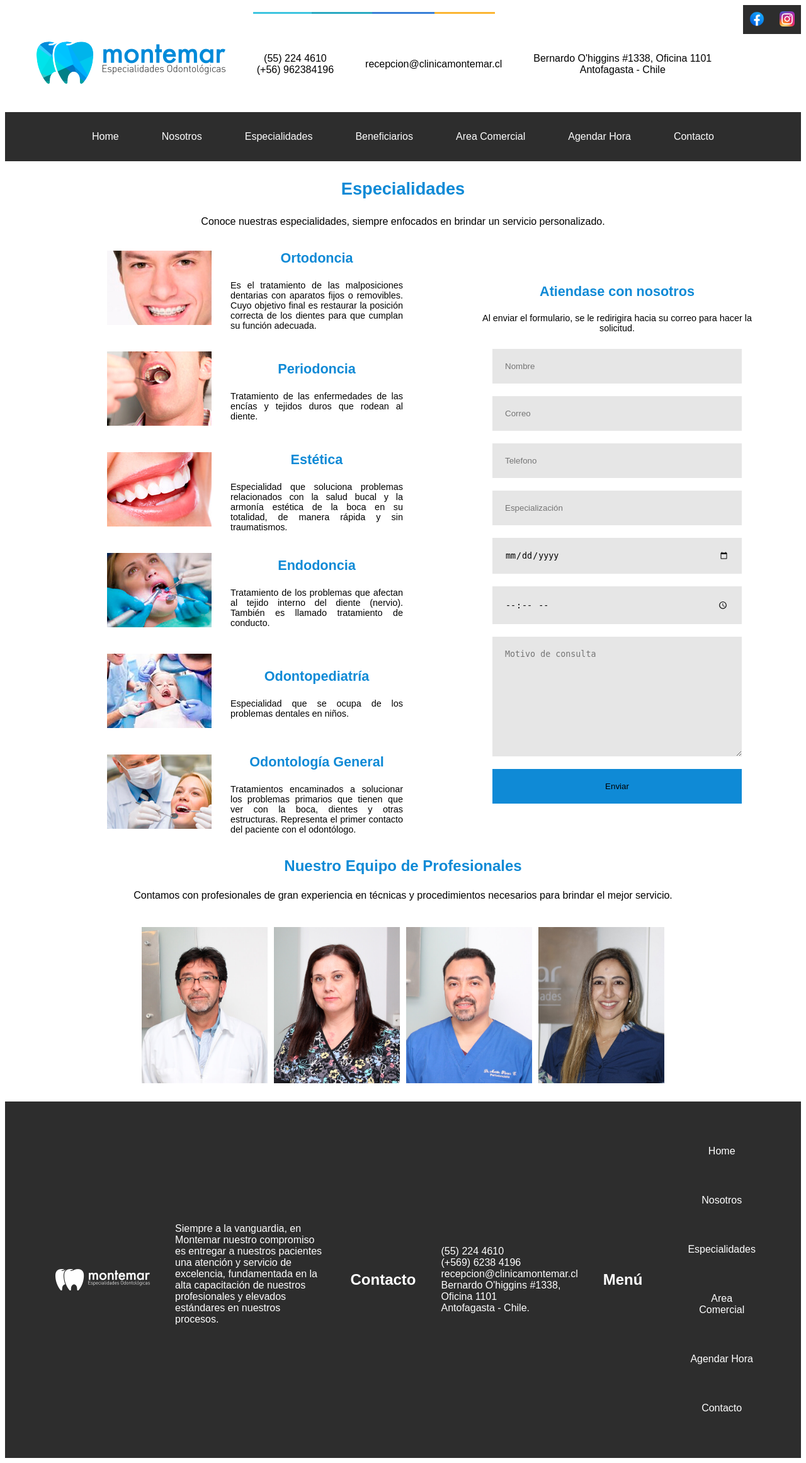
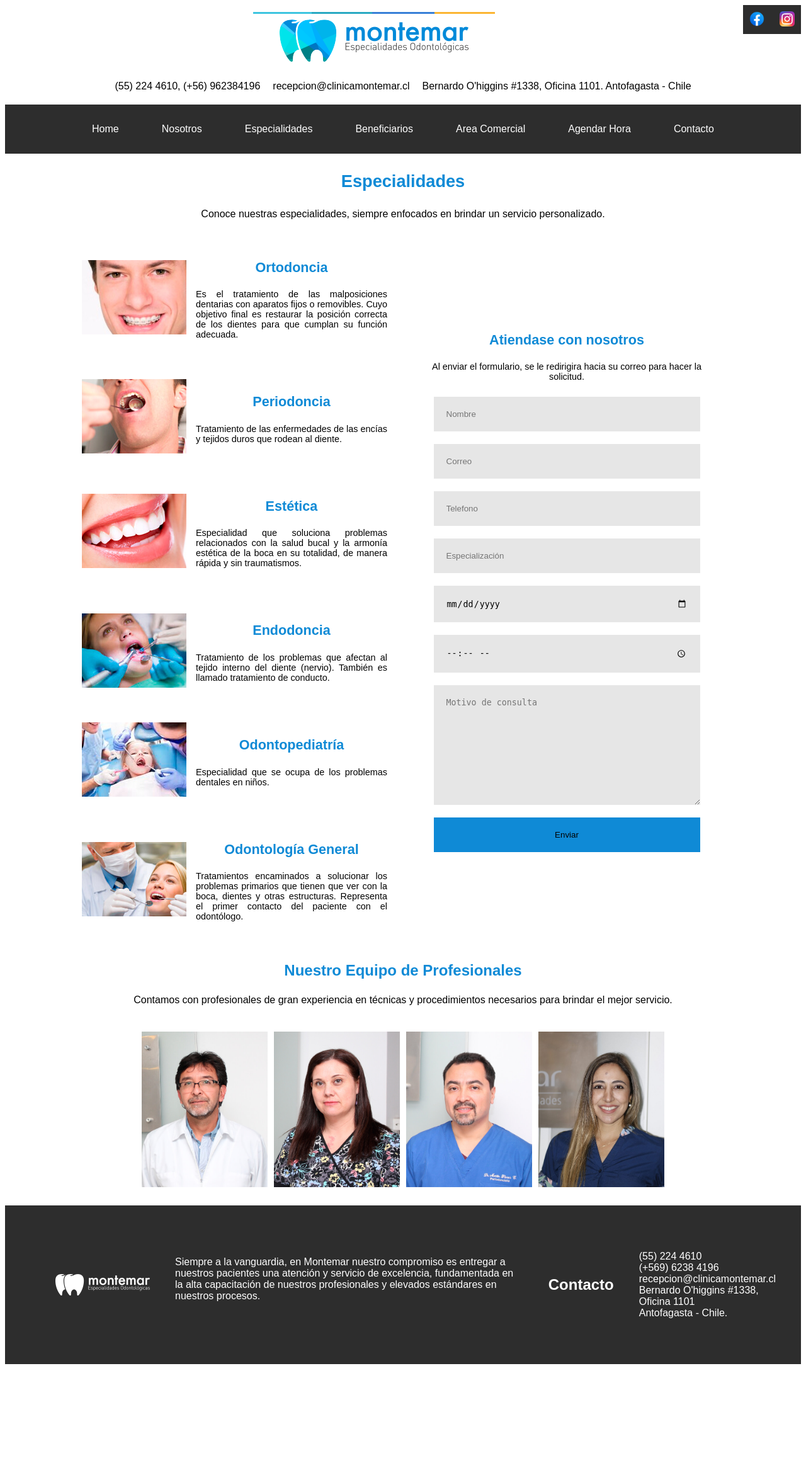
Before and after one commit to ElMaikina/montemar-web, a PHP site: page / in a window 1280 px wide. Shown: the whole page at 63% size. After the commit the page ends 2166 px from the top, so only its background shows below. Run offline with PHP 8.4, Linux system fonts and the light colour scheme.

Commit message:
fixed mobile version

```diff
--- a/css/style.css
+++ b/css/style.css
@@ -46,8 +46,20 @@ span{
     font-size: 100%;
 }
 
+.line {
+    width: 100%;
+    height: 100vh;
+    background-image: "gfx/bar.jpg";
+    background-repeat: repeat-x;
+    background-size: cover;
+}
+
 .menu {
     background-color: #2D2D2D;
+	overflow: auto;
+	scroll-behavior: smooth;
+	white-space: nowrap;
+	max-height: 80px;
 }
 
 .menu-tiny {
@@ -204,6 +216,7 @@ footer {
     padding: 20px;
 	display: flex;
 	justify-content: center;
+	overflow: auto;
 }
 
 .accordion .item {
@@ -213,13 +226,14 @@ footer {
 
 .title {
     padding: 10px 10px;
-	display: flex;
 	align-items: center;
 	justify-content: center;
+    flex-wrap: wrap;
+	display: flex;
 }
 
 .title .item {
-	padding: 25px;
+	padding: 10px;
 	text-justify: left;
     font-family: sans-serif;
 }
@@ -232,8 +246,7 @@ footer {
 .tile-container .tile {
 	display: flex;
 	width: 500px;
-	height: 100px;
-	padding: 30px;
+	padding: 10px;
 	align-items: center;
 	text-justify: left;
 }
@@ -243,7 +256,6 @@ footer {
     font-family: sans-serif;
 	justify-content: left;
 	font-size: 150%;
-	padding: 30px;
 }
 
 .tile-container .tile .content{
@@ -251,15 +263,25 @@ footer {
     font-family: sans-serif;
 	text-justify: left;
 	font-size: 90%;
-	padding: 30px;
+	padding: 15px;
 }
 .side-by-side{
-	width: 1000px;
 	display: flex;
     float: center;
 	align-items: center;
+	justify-content: center;
 }
 
 .content {
 	text-justify: left;
 }
+@media (max-width: 600px) {
+	.side-by-side{
+		flex-direction: column;
+		align-items: center;
+	}
+
+	.content {
+		text-justify: center;
+	}
+}
--- a/index.html
+++ b/index.html
@@ -19,25 +19,19 @@
 
 <center>
 <img src="gfx/bar.jpg" alt="Bar">
+<br>
+<img src="gfx/logo.png" alt="Logo">
 
 <div class="title">
-
 	<div class="item">
-		<img src="gfx/logo.png" alt="Logo">
+		(55) 224 4610, (+56) 962384196
+	</div>
+	<div class="item">
+		recepcion@clinicamontemar.cl
 	</div>
 
 	<div class="item">
-		(55) 224 4610 <br>
-		(+56) 962384196 <br>
-	</div>
-
-	<div class="item">
-		recepcion@clinicamontemar.cl <br>
-	</div>
-
-	<div class="item">
-		Bernardo O'higgins #1338, Oficina 1101 <br>
-		Antofagasta - Chile <br>
+		Bernardo O'higgins #1338, Oficina 1101. Antofagasta - Chile
 	</div>
 
 </div>
@@ -236,19 +230,6 @@ Bernardo O'higgins #1338, Oficina 1101<br>
 Antofagasta - Chile.<br>
 </div>
 
-<h4>
-Menú
-</h4>
-
-<div class="foot-menu">
-<a href='index.html' class='button'>Home</a>
-<a href='us.html' class='button'>Nosotros</a>
-<a href='special.html' class='button'>Especialidades</a>
-<a href='comerce.html' class='button'>Area Comercial</a>
-<a href='agenda.html' class='button'>Agendar Hora</a>
-<a href='contact.html' class='button'>Contacto</a>
-</div>
-
 </div>
 </footer>
 </html>
```
Also changed, not shown: agenda.html (+15 -29 lines), bonus.html (+16 -28 lines), comerce.html (+16 -28 lines), contact.html (+16 -28 lines), special.html (+15 -28 lines), us.html (+14 -29 lines).
